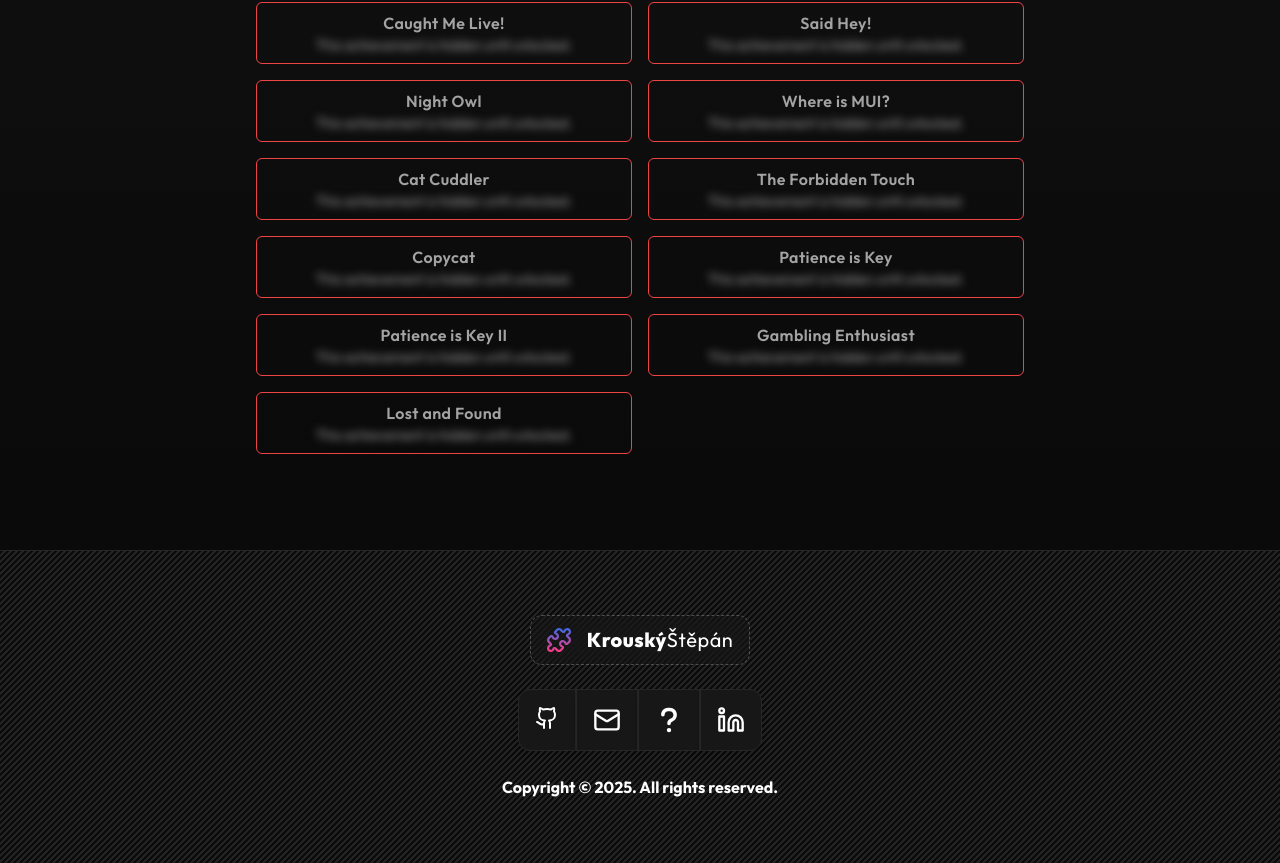
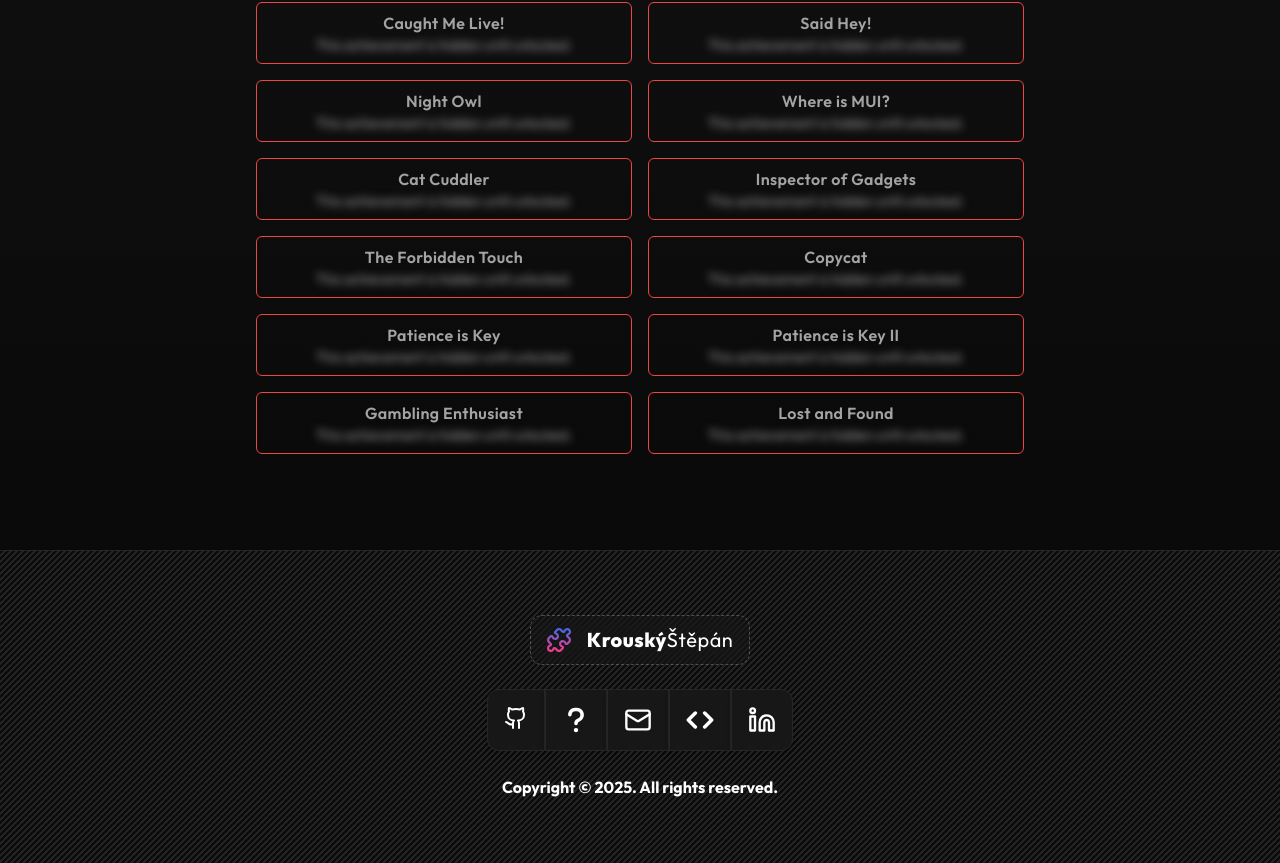
Before and after one commit to krouskystepan/portfolio, a Next.js app: page /achievements in a window 1280 px wide. Shown: the part 332-1195 px from the top of the page. Built offline with nearby package versions, Linux system fonts and the light colour scheme.

Commit message:
add tools achievement

```diff
--- a/app/achievements/layout.tsx
+++ b/app/achievements/layout.tsx
@@ -4,8 +4,8 @@ export const metadata: Metadata = {
   title: 'Achievements',
 }
 
-const Layout = ({ children }: { children: React.ReactNode }) => {
+const AchievementsLayout = ({ children }: { children: React.ReactNode }) => {
   return children
 }
 
-export default Layout
+export default AchievementsLayout
--- /dev/null
+++ b/app/t/ToolLayoutClient.tsx
@@ -0,0 +1,17 @@
+'use client'
+
+import { BackgroundFade } from '@/components/Backgrounds'
+import useToolsAchievement from '@/hooks/useToolsAchievement'
+
+const ToolLayoutClient = ({ children }: { children: React.ReactNode }) => {
+  useToolsAchievement(500)
+
+  return (
+    <section className="mx-auto flex min-h-full w-full max-w-6xl flex-col px-4 py-12">
+      <BackgroundFade className="bg-gradient-to-b from-neutral-900/60 to-transparent" />
+      <div className="z-10">{children}</div>
+    </section>
+  )
+}
+
+export default ToolLayoutClient
--- a/app/t/layout.tsx
+++ b/app/t/layout.tsx
@@ -1,12 +1,12 @@
-import { BackgroundFade } from '@/components/Backgrounds'
+import ToolLayoutClient from './ToolLayoutClient'
 
-const ToolLayout = ({ children }: { children: React.ReactNode }) => {
-  return (
-    <section className="mx-auto flex min-h-full w-full max-w-6xl flex-col px-4 py-12">
-      <BackgroundFade className="bg-gradient-to-b from-neutral-900/60 to-transparent" />
-      <div className="z-10">{children}</div>
-    </section>
-  )
+export const metadata = {
+  title: 'Tools',
+  description: 'Simple everyday tools for text, data, and conversions.',
 }
 
-export default ToolLayout
+const ToolsLayout = ({ children }: { children: React.ReactNode }) => {
+  return <ToolLayoutClient>{children}</ToolLayoutClient>
+}
+
+export default ToolsLayout
--- a/app/t/page.tsx
+++ b/app/t/page.tsx
@@ -1,10 +1,5 @@
 import Link from 'next/link'
 import { ArrowRight } from 'lucide-react'
-
-export const metadata = {
-  title: 'Tools',
-  description: 'Simple everyday tools for text, data, and conversions.',
-}
 
 const tools = [
   {
--- a/components/shared/Footer.tsx
+++ b/components/shared/Footer.tsx
@@ -10,10 +10,17 @@ const Footer = () => {
   const footerSocials = useMemo(
     () => [
       SOCIALS[0],
-      SOCIALS[1],
       {
         iconPath: '/svgs/question.svg',
         source: '/achievements',
+        label: 'Mystery Achievement',
+        achievementId: 'achievementLink',
+      },
+      SOCIALS[1],
+
+      {
+        iconPath: '/svgs/code.svg',
+        source: '/t',
         label: 'Mystery Achievement',
         achievementId: 'achievementLink',
       },
--- a/constants/index.ts
+++ b/constants/index.ts
@@ -150,6 +150,11 @@ export const allAchievements = [
     description: 'You petted the cat. A true animal lover!',
   },
   {
+    id: 'inspector-of-gadgets',
+    title: 'Inspector of Gadgets',
+    description: 'Visited the Tools page. Sleuth approved.',
+  },
+  {
     id: 'pick-nose',
     title: 'The Forbidden Touch',
     description: 'You dared to poke my nose. A bold move, indeed!',
--- /dev/null
+++ b/hooks/useToolsAchievement.tsx
@@ -0,0 +1,16 @@
+import { useAchievementContext } from '@/context/AchievementContext'
+import { useEffect } from 'react'
+
+const useToolsAchievement = (delay = 0) => {
+  const { isInitialized, unlockAchievement } = useAchievementContext()
+
+  useEffect(() => {
+    if (!isInitialized) return
+
+    unlockAchievement('inspector-of-gadgets', delay)
+  }, [isInitialized, unlockAchievement, delay])
+
+  return null
+}
+
+export default useToolsAchievement
--- a/next.config.ts
+++ b/next.config.ts
@@ -1,5 +1,8 @@
 import type { NextConfig } from 'next'
 
-const nextConfig: NextConfig = {}
+const nextConfig: NextConfig = {
+  // Debugging purposes
+  //   reactStrictMode: true,
+}
 
 export default nextConfig
```
Also changed, not shown: public/svgs/code.svg (added).
